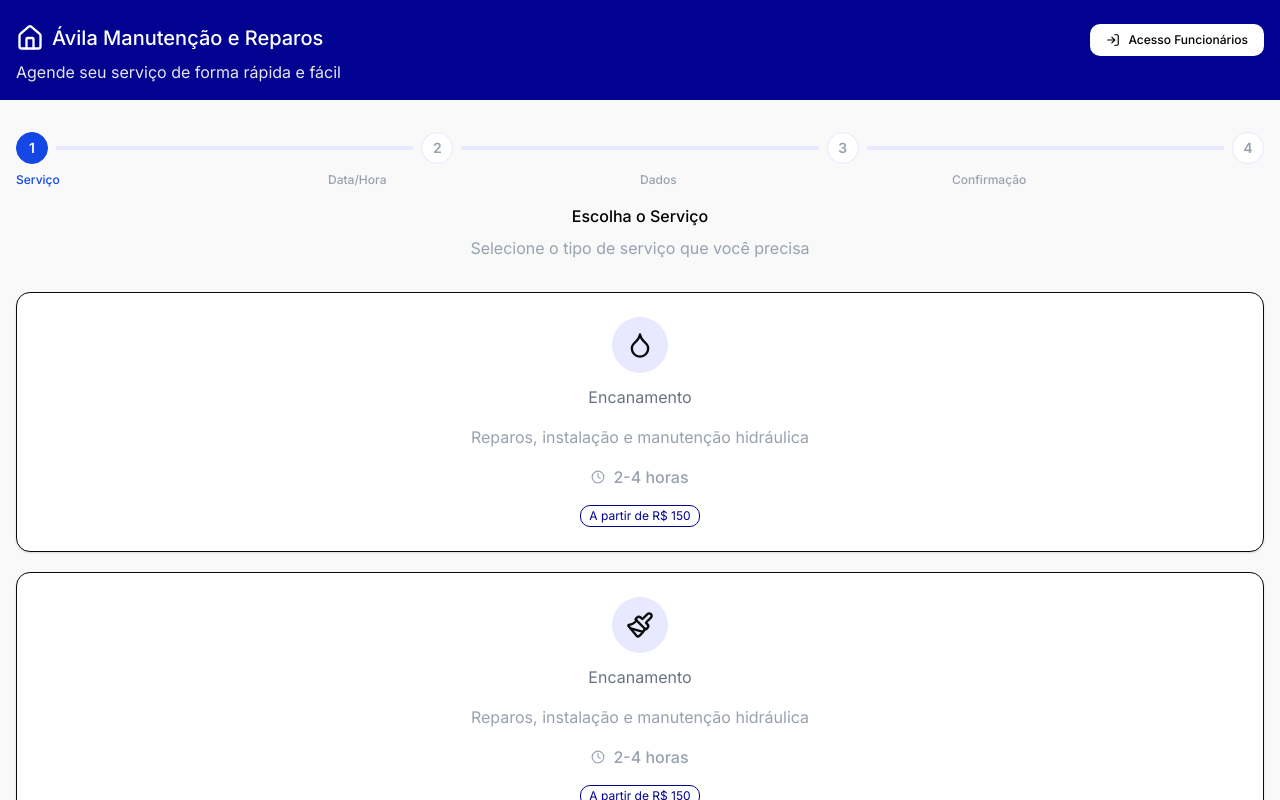
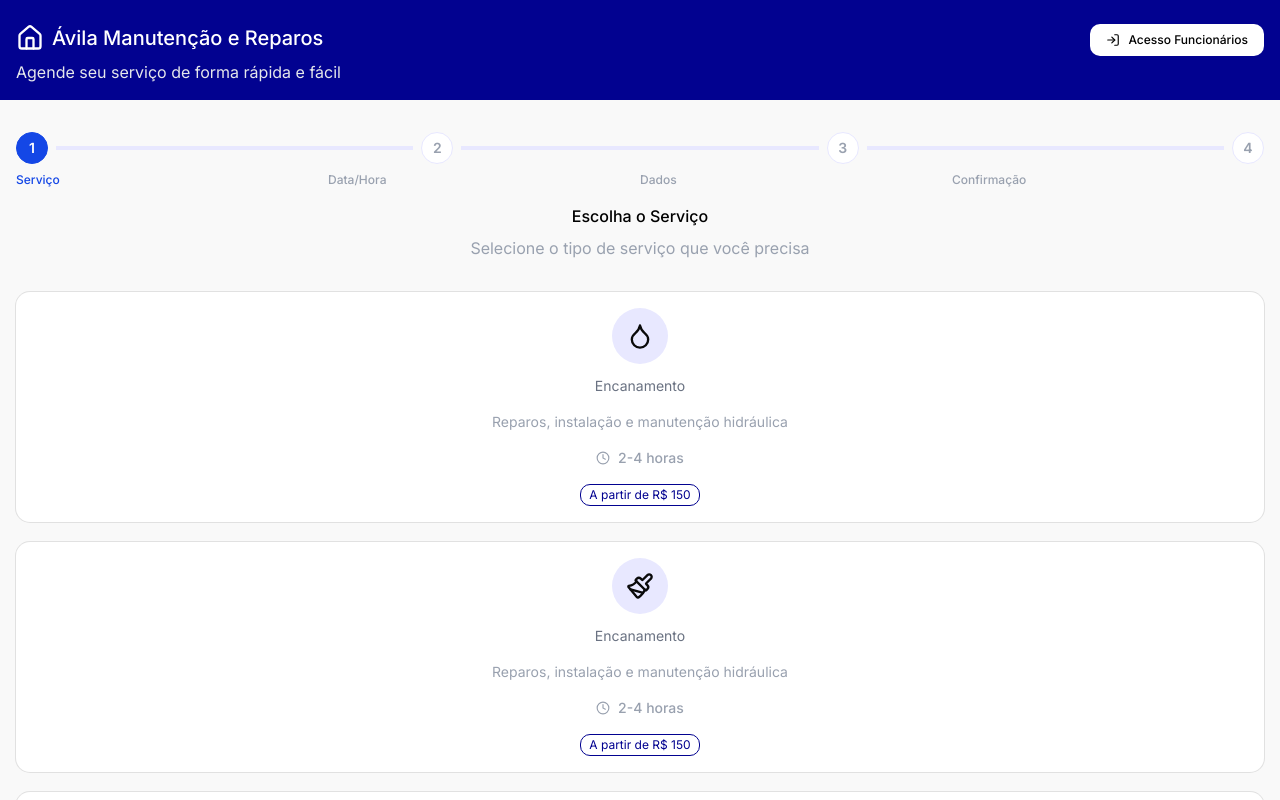
Before and after one commit to danielqueirozc/system-rh, a Next.js app in the folder web/: page / in a window 1280 px wide. Shown: the top 800 px of the page. Built offline with nearby package versions, Linux system fonts and the light colour scheme.

Commit message:
chore: add card component

```diff
--- /dev/null
+++ b/web/app/components/ui/card.tsx
@@ -0,0 +1,103 @@
+import * as React from "react"
+
+import { cn } from "@/lib/utils"
+
+function Card({
+  className,
+  size = "default",
+  ...props
+}: React.ComponentProps<"div"> & { size?: "default" | "sm" }) {
+  return (
+    <div
+      data-slot="card"
+      data-size={size}
+      className={cn(
+        "group/card flex flex-col gap-4 overflow-hidden rounded-xl bg-card py-4 text-sm text-card-foreground ring-1 ring-foreground/10 has-data-[slot=card-footer]:pb-0 has-[>img:first-child]:pt-0 data-[size=sm]:gap-3 data-[size=sm]:py-3 data-[size=sm]:has-data-[slot=card-footer]:pb-0 *:[img:first-child]:rounded-t-xl *:[img:last-child]:rounded-b-xl",
+        className
+      )}
+      {...props}
+    />
+  )
+}
+
+function CardHeader({ className, ...props }: React.ComponentProps<"div">) {
+  return (
+    <div
+      data-slot="card-header"
+      className={cn(
+        "group/card-header @container/card-header grid auto-rows-min items-start gap-1 rounded-t-xl px-4 group-data-[size=sm]/card:px-3 has-data-[slot=card-action]:grid-cols-[1fr_auto] has-data-[slot=card-description]:grid-rows-[auto_auto] [.border-b]:pb-4 group-data-[size=sm]/card:[.border-b]:pb-3",
+        className
+      )}
+      {...props}
+    />
+  )
+}
+
+function CardTitle({ className, ...props }: React.ComponentProps<"div">) {
+  return (
+    <div
+      data-slot="card-title"
+      className={cn(
+        "font-heading text-base leading-snug font-medium group-data-[size=sm]/card:text-sm",
+        className
+      )}
+      {...props}
+    />
+  )
+}
+
+function CardDescription({ className, ...props }: React.ComponentProps<"div">) {
+  return (
+    <div
+      data-slot="card-description"
+      className={cn("text-sm text-muted-foreground", className)}
+      {...props}
+    />
+  )
+}
+
+function CardAction({ className, ...props }: React.ComponentProps<"div">) {
+  return (
+    <div
+      data-slot="card-action"
+      className={cn(
+        "col-start-2 row-span-2 row-start-1 self-start justify-self-end",
+        className
+      )}
+      {...props}
+    />
+  )
+}
+
+function CardContent({ className, ...props }: React.ComponentProps<"div">) {
+  return (
+    <div
+      data-slot="card-content"
+      className={cn("px-12 group-data-[size=sm]/card:px-3", className)}
+      {...props}
+    />
+  )
+}
+
+function CardFooter({ className, ...props }: React.ComponentProps<"div">) {
+  return (
+    <div
+      data-slot="card-footer"
+      className={cn(
+        "flex items-center rounded-b-xl border-t bg-muted/50 p-4 group-data-[size=sm]/card:p-3",
+        className
+      )}
+      {...props}
+    />
+  )
+}
+
+export {
+  Card,
+  CardHeader,
+  CardFooter,
+  CardTitle,
+  CardAction,
+  CardDescription,
+  CardContent,
+}
```
